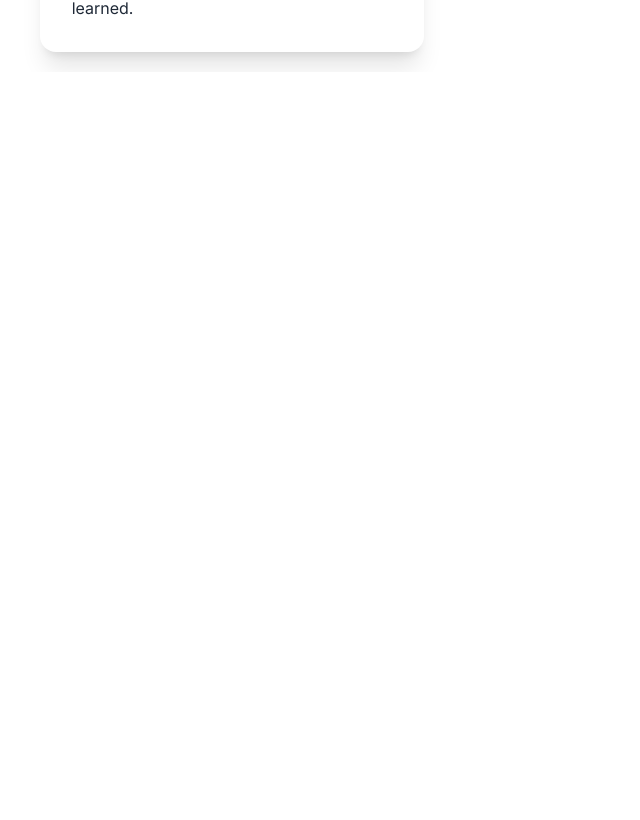
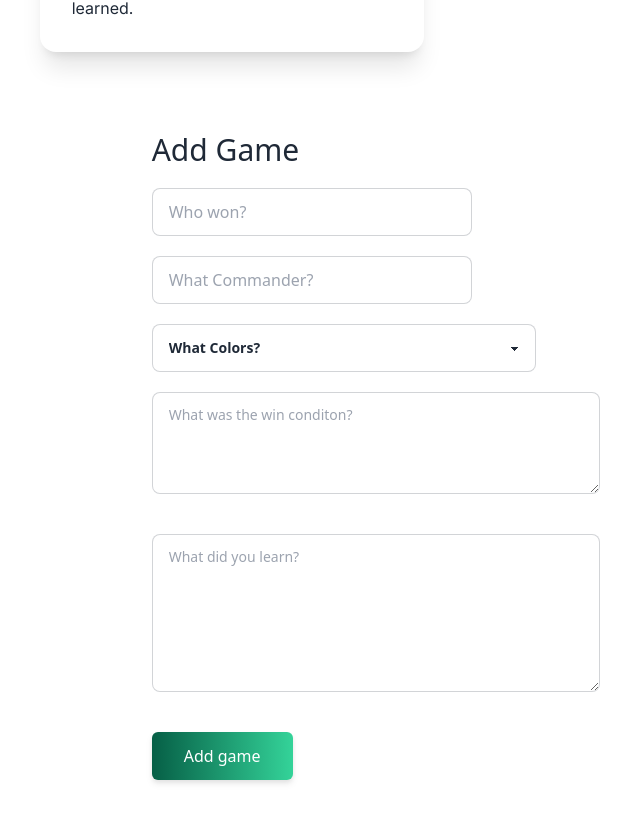
Before and after one commit to p-sturtevant/MTG-Scoreboard, a React (Vite) app: page / in a window 1280 px wide. Shown: the part 1892-2712 px from the top of the page, without its empty margins (115-755 px from the left). Before the commit the page ends 1964 px from the top, so only its background shows below. Built offline with nearby package versions, Linux system fonts and the light colour scheme.

Commit message:
Added form

```diff
--- a/package.json
+++ b/package.json
@@ -11,7 +11,8 @@
   "dependencies": {
     "daisyui": "^2.51.3",
     "react": "^18.2.0",
-    "react-dom": "^18.2.0"
+    "react-dom": "^18.2.0",
+    "tailwind-scrollbar-hide": "^1.1.7"
   },
   "devDependencies": {
     "@types/react": "^18.0.27",
--- a/src/components/App/App.jsx
+++ b/src/components/App/App.jsx
@@ -1,5 +1,6 @@
 import React, { useEffect, useState } from "react";
 import Column from "../Column/Column";
+import Form from "../Form/Form";
 function App() {
   const host = {
     name: "Parker",
@@ -7,7 +8,7 @@ function App() {
     games: [
       {
         lifeTotal: "20-0",
-        colors: "Simic",
+        colors: "Green",
         commander: "Winota",
         winCon:
           "I was able to pull off 3 winota triggers, and got an extra combat phase as well",
@@ -79,9 +80,9 @@ function App() {
     <div className="App">
       <div className="w-11/12 my-5 mx-auto flex justify-center">
         <Column player={host} />
-
         <Column player={opponent} />
       </div>
+      <Form />
     </div>
   );
 }
--- a/src/components/Form/Form.jsx
+++ b/src/components/Form/Form.jsx
@@ -2,11 +2,61 @@ import React from "react";
 
 const Form = () => {
   return (
-    <div className="form-container">
-      <form>
-        <input type="text" placeholder="Who won?" />
-        <input type="text" placeholder="Who won?" />
-      </form>
+    <div className="flex flex-col mb-10 mt-20 mx-auto">
+      <div className="flex justify-center items-center">
+        <div className="flex flex-col gap-5 w-7/12 form-control">
+          <h2 className="text-3xl">Add Game</h2>
+          <input
+            type="text"
+            name="victor"
+            placeholder="Who won?"
+            className="input input-bordered max-w-xs"
+          />
+          <input
+            type="text"
+            name="victor"
+            placeholder="What Commander?"
+            className="input input-bordered max-w-xs"
+          />
+          <select className="select select-bordered w-full max-w-sm">
+            <option disabled selected>
+              What Colors?
+            </option>
+            <option>Red</option>
+            <option>Green</option>
+            <option>Blue</option>
+            <option>Black</option>
+            <option>Azorius</option>
+            <option>Golgari</option>
+            <option>Boros</option>
+            <option>Simic</option>
+            <option>Izzet</option>
+            <option>Dimir</option>
+            <option>Selesnya</option>
+            <option>Gruul</option>
+            <option>Orzhov</option>
+            <option>Rakdos</option>
+          </select>
+          <textarea
+            name="message"
+            placeholder="What was the win conditon?"
+            rows="3"
+            className="textarea textarea-bordered mb-5 max-w-md"
+          />
+          <textarea
+            name="message"
+            placeholder="What did you learn?"
+            rows="5"
+            className="textarea textarea-bordered mb-5 max-w-md"
+          />
+          <button
+            type="submit"
+            className="text-center inline-block px-8 py-3 w-max text-base font-medium rounded-md text-white bg-gradient-to-r from-emerald-800 to-emerald-400 drop-shadow-md hover:stroke-white"
+          >
+            Add game
+          </button>
+        </div>
+      </div>
     </div>
   );
 };
--- a/src/components/GameCard/GameCard.jsx
+++ b/src/components/GameCard/GameCard.jsx
@@ -1,5 +1,5 @@
 import React, { useEffect } from "react";
-import "./gamecard.scss";
+
 const GameCard = ({ game }) => {
   const COLORS = {
     red: { primary: "#B30006" },
@@ -15,10 +15,11 @@ const GameCard = ({ game }) => {
     orzhov: { primary: "#FFF9DE", secondary: "#2B2B2A" },
     izzet: { primary: "#B30006", secondary: "#2B2B2A" },
     golgari: { primary: "#FFF9DE", secondary: "#006FE6" },
-    boros: { primary: "#B30006", secondary: "#FFF9DE" },
+    boros: {
+      primary: "linear-gradient(45deg, #B30006, #FFF9DE)",
+    },
     simic: {
       primary: "linear-gradient(45deg, #006FE6, #05800B)",
-      secondary: "#05800B",
     },
   };
 
--- a/src/components/GameCard/gamecard.scss
+++ /dev/null
@@ -1,50 +0,0 @@
-.card {
-  width: 400px;
-}
-
-.header {
-  display: flex;
-  justify-content: space-between;
-  align-items: center;
-  background-color: gray;
-  padding: 1rem 1rem;
-  color: white;
-  border-top-right-radius: 15px;
-  border-top-left-radius: 15px;
-}
-
-.commander {
-  font-size: 24px;
-  margin: 0;
-}
-
-.life-total {
-  font-size: 16px;
-  margin: 0;
-}
-
-.card-content {
-  border: 1px solid black;
-  border-top: none;
-  padding: 20px;
-  border-radius: 15px;
-  border-top-right-radius: 0px;
-  border-top-left-radius: 0px;
-}
-
-.win-condition,
-.player-learning {
-  margin-top: 20px;
-}
-
-.win-condition h3,
-.player-learning h3 {
-  font-size: 18px;
-  margin: 0;
-}
-
-.win-condition p,
-.player-learning p {
-  font-size: 14px;
-  margin-top: 5px;
-}
--- a/src/components/GameCardList/GameCardList.jsx
+++ b/src/components/GameCardList/GameCardList.jsx
@@ -3,7 +3,7 @@ import React from "react";
 import GameCard from "../GameCard/GameCard";
 const GameCardList = ({ games }) => {
   return (
-    <div className="mt-5 flex flex-col gap-10">
+    <div className="mt-5 flex flex-col gap-10 ">
       {games.map((game, index) => {
         return <GameCard key={index} game={game} />;
       })}
--- a/tailwind.config.cjs
+++ b/tailwind.config.cjs
@@ -9,7 +9,7 @@ module.exports = {
       },
     },
   },
-  plugins: [require("daisyui")],
+  plugins: [require("daisyui"), require("tailwind-scrollbar-hide")],
   daisyui: {
     styled: true,
     themes: true,
```
Also changed, not shown: 1 other file (tests, documents, lock files or other folders).
